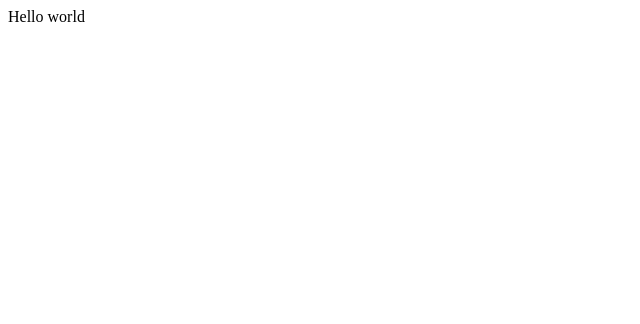
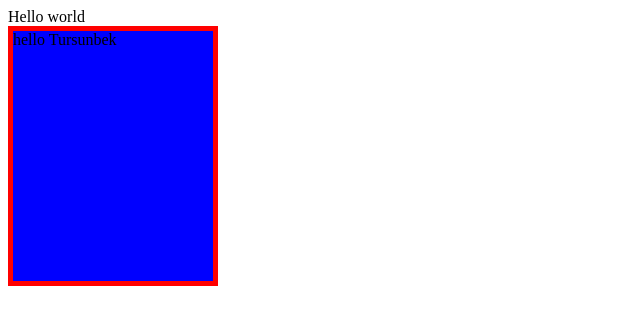
Before and after one commit to Umar7O7/okurmen-f6, a plain HTML site: page index.html in a window 1280 px wide. Shown: the whole page, without its empty margins (0-640 px from the left). Drawn offline with Linux system fonts and the light colour scheme.

Commit message:
added item

```diff
--- a/index.html
+++ b/index.html
@@ -9,7 +9,7 @@
 <body>
 
 <div>Hello world</div>
-
+<div class="item"></div>
 
 
 <script src="index.js"></script>
--- a/index.js
+++ b/index.js
@@ -0,0 +1,2 @@
+let item = document.querySelector(".item")
+item.innerHTML = "hello Tursunbek"
--- a/style.css
+++ b/style.css
@@ -0,0 +1,7 @@
+.item {
+    width: 200px;
+    height: 250px;
+    background-color: blue;
+    border: 5px solid red;
+    box-shadow: 5px black;
+}
```
